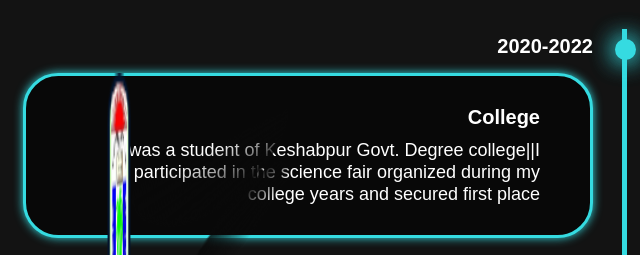
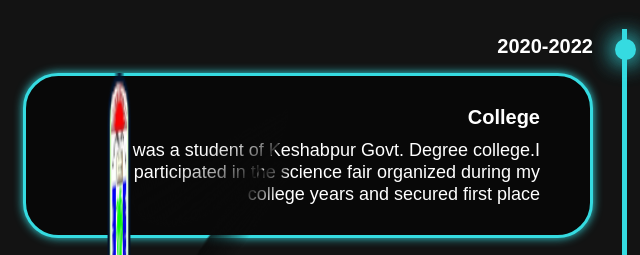
Before and after one commit to SimantoChowdhury/Simanto-sProfile, a plain HTML site: page index.html in a window 1280 px wide. Shown: the part 1040-1295 px from the top of the page, 17-657 px from the left. Drawn offline with nearby package versions, Linux system fonts and the light colour scheme.

Commit message:
Update index.html

```diff
--- a/index.html
+++ b/index.html
@@ -74,7 +74,7 @@
                 <div class="timeline-content">
 
                     <h3>College</h3>
-                    <p>I was a student of Keshabpur Govt. Degree college||I participated in the science fair organized
+                    <p>I was a student of Keshabpur Govt. Degree college.I participated in the science fair organized
                         during my college years and secured first place</p>
 
                 </div>
```
